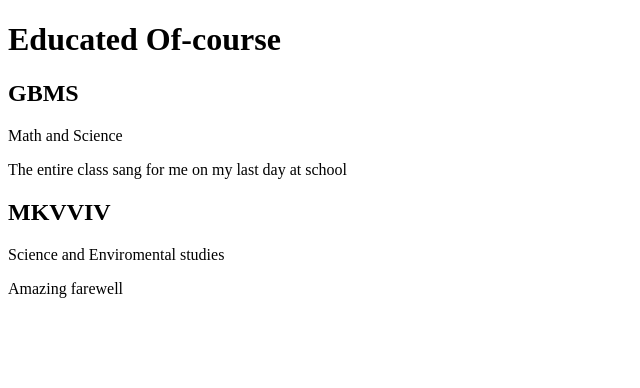
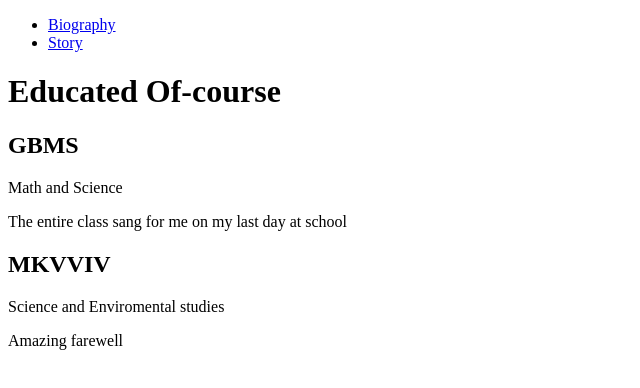
Before and after one commit to deveshsjain/Lab5, a plain HTML site: page education.html in a window 1280 px wide. Shown: the whole page, without its empty margins (0-640 px from the left). Drawn offline with Linux system fonts and the light colour scheme.

Commit message:
Updated education.html with anchor

```diff
--- a/education.html
+++ b/education.html
@@ -7,6 +7,15 @@
 </head>
 
 <body>
+    <header>
+        <nav>
+            <ul>
+                <li><a href="index.html" title="Biography">Biography</a></li>
+
+                <li><a href="story.html" title="Story">Story</a></li>
+            </ul>
+        </nav>
+    </header>
     <main>
         <h1>Educated Of-course</h1>
 
```
Lines whose indentation alone changed are shown as unchanged.
